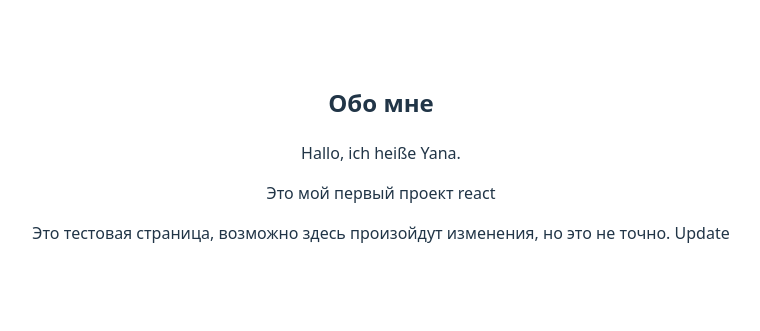
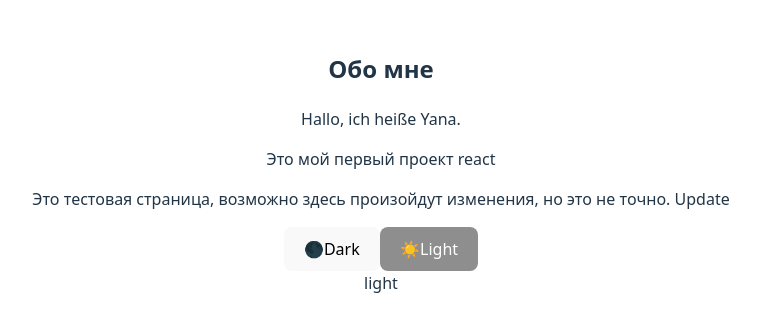
Before and after one commit to yanagttg/react-test-projekt, a React (Vite) app: page / in a window 1280 px wide. Shown: the part 237-568 px from the top of the page, without its empty margins (259-1019 px from the left). Built offline with nearby package versions, Linux system fonts and the light colour scheme.

Commit message:
app.jsx изменен

```diff
--- a/src/App.jsx
+++ b/src/App.jsx
@@ -5,13 +5,15 @@ import './App.css'
 import './index.css'
 
 import About from './components/About';
+import { ThemeSwitch } from './components/ThemeSwitch/ThemeSwitch'
 
 function App() {
   const [count, setCount] = useState(0)
 
   return (
     <>
-      <About />    </>
+      <About />
+      <ThemeSwitch></ThemeSwitch>    </>
   )
 }
 
```
